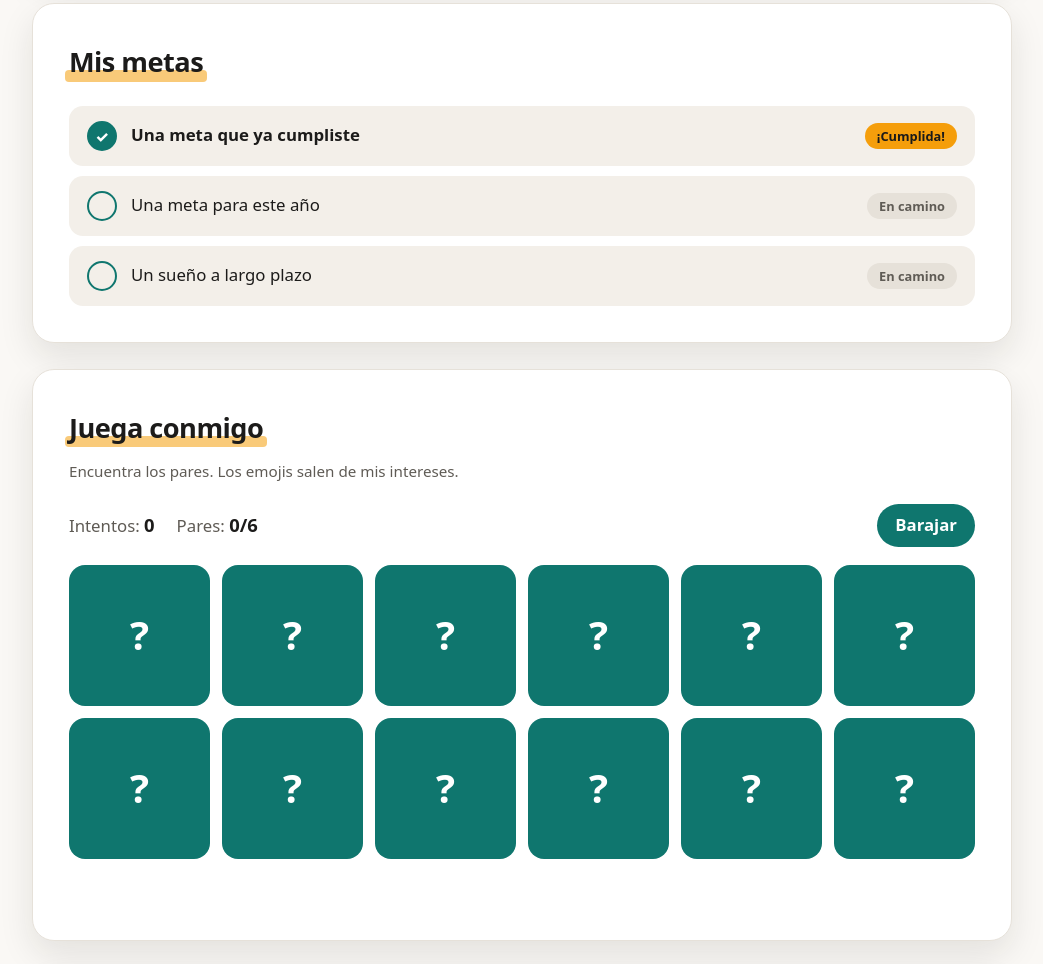
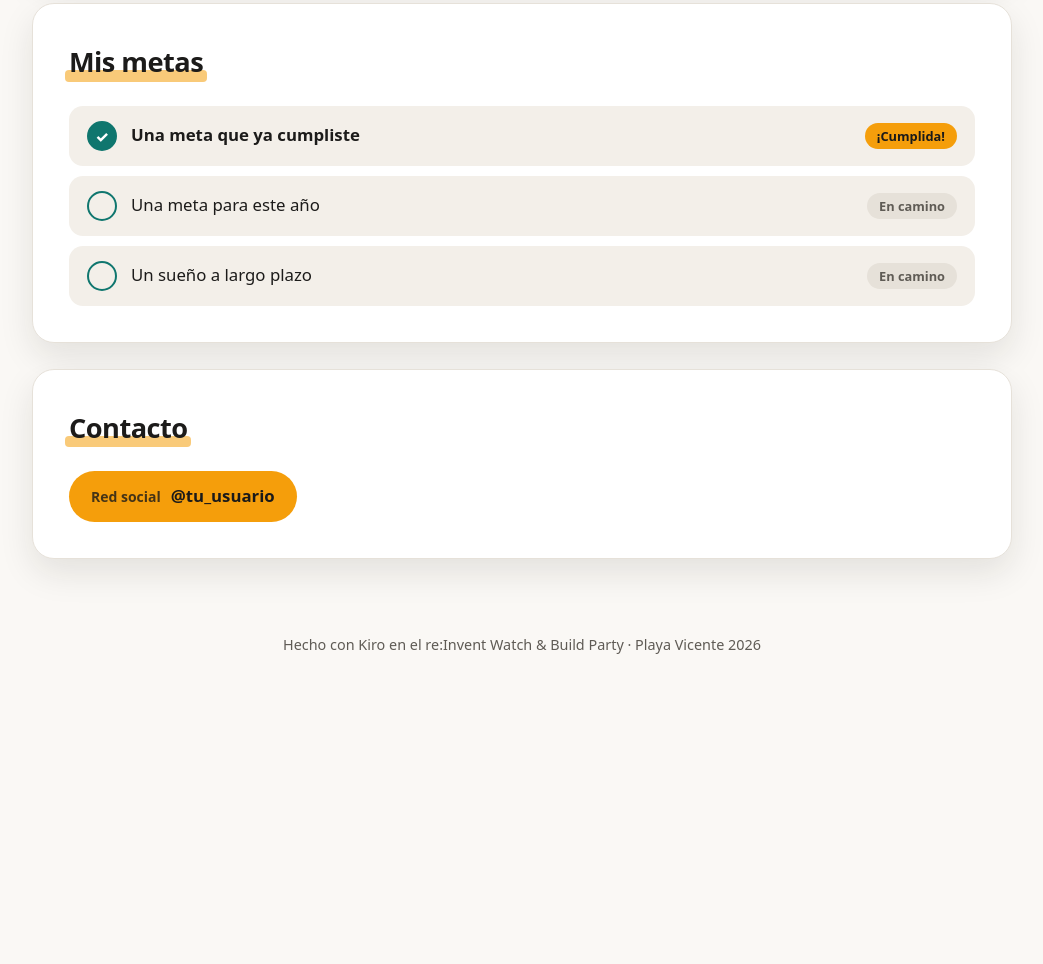
Before and after one commit to aws-sbg-unistmo/portafolio-kiro, a plain HTML site: page index.html in a window 1280 px wide. Shown: the part 1805-2769 px from the top of the page, without its empty margins (118-1161 px from the left). After the commit the page ends 2571 px from the top, so only its background shows below. Drawn offline with Linux system fonts and the light colour scheme.

Commit message:
Quitar el juego de memoria
El juego pasa a ser un reto del nivel 3. Quedan 13 misiones base
y 6 avanzadas.

Co-Authored-By: Claude Fable 5.2 <noreply@anthropic.com>

```diff
--- a/app.js
+++ b/app.js
@@ -33,7 +33,7 @@
 
   const sinAnimaciones = window.matchMedia("(prefers-reduced-motion: reduce)").matches;
 
-  // Memoria del navegador (para recordar el tema y tu mejor puntaje).
+  // Memoria del navegador (para recordar el tema que elegiste).
   const almacen = {
     leer(clave) {
       try {
@@ -112,7 +112,7 @@
     setTimeout(() => capa.remove(), 4000);
   }
 
-  // Lo que comparten juego.js y misiones.js
+  // Lo que comparten app.js, misiones.js y los archivos que agregues
   window.Portafolio = { datos, crear, lista, almacen, confeti };
 
   // ============================================================
--- a/datos.js
+++ b/datos.js
@@ -41,7 +41,7 @@ window.PORTAFOLIO = {
 
   // ---------- Mis intereses ----------
   // Puedes agregar o quitar tarjetas. Al tocar una tarjeta se voltea
-  // y muestra el «dato» curioso. Sus emojis también salen en el juego.
+  // y muestra el «dato» curioso. Sus emojis también flotan en la portada.
   intereses: [
     {
       emoji: "🎵",
--- a/estilos.css
+++ b/estilos.css
@@ -678,86 +678,6 @@ main {
   }
 }
 
-/* ---------- Juego de memoria ---------- */
-.marcador {
-  display: flex;
-  flex-wrap: wrap;
-  align-items: center;
-  gap: 8px 22px;
-  margin-bottom: 18px;
-  color: var(--texto-suave);
-}
-.marcador strong {
-  color: var(--texto);
-  font-size: 1.15rem;
-}
-.marcador .boton {
-  margin-left: auto;
-}
-.tablero {
-  display: grid;
-  grid-template-columns: repeat(6, 1fr);
-  gap: 12px;
-}
-.carta {
-  aspect-ratio: 1;
-  padding: 0;
-  border: 0;
-  border-radius: 16px;
-  background: none;
-  perspective: 600px;
-}
-.carta-giro {
-  position: relative;
-  display: block;
-  width: 100%;
-  height: 100%;
-  transform-style: preserve-3d;
-  transition: transform 0.45s cubic-bezier(0.3, 1.3, 0.5, 1);
-}
-.carta.arriba .carta-giro {
-  transform: rotateY(180deg);
-}
-.carta-cara {
-  position: absolute;
-  inset: 0;
-  display: grid;
-  place-items: center;
-  border-radius: 16px;
-  font-size: clamp(1.5rem, 4.5vw, 2.5rem);
-  backface-visibility: hidden;
-  -webkit-backface-visibility: hidden;
-}
-.carta-dorso {
-  font-weight: 800;
-  background: var(--color-principal);
-  color: var(--texto-sobre-principal);
-}
-.carta:hover .carta-dorso {
-  filter: brightness(1.12);
-}
-.carta-emoji {
-  transform: rotateY(180deg);
-  border: 2px solid var(--borde);
-  background: var(--superficie-2);
-}
-.carta.encontrada .carta-emoji {
-  border-color: var(--color-secundario);
-  animation: brincar 0.5s ease;
-}
-@keyframes brincar {
-  40% {
-    transform: rotateY(180deg) scale(1.15);
-  }
-}
-.juego-mensaje {
-  min-height: 1.6em;
-  margin-top: 16px;
-  font-size: 1.15rem;
-  font-weight: 800;
-  text-align: center;
-}
-
 /* ---------- Contacto ---------- */
 .contacto {
   list-style: none;
@@ -996,10 +916,6 @@ main {
     grid-template-columns: 1fr;
     gap: 20px;
   }
-  .tablero {
-    grid-template-columns: repeat(4, 1fr);
-    gap: 8px;
-  }
   .meta .estado {
     display: none;
   }
--- a/index.html
+++ b/index.html
@@ -31,7 +31,6 @@
         <a href="#aprendiendo">Aprendiendo</a>
         <a href="#proyectos">Proyectos</a>
         <a href="#metas">Metas</a>
-        <a href="#juego">Juego</a>
         <a href="#contacto">Contacto</a>
         <button type="button" id="boton-tema" class="boton-tema" aria-label="Cambiar a modo oscuro">🌙</button>
       </nav>
@@ -87,20 +86,6 @@
         <ul id="lista-metas" class="metas"></ul>
       </section>
 
-      <!-- JUEGO -->
-      <section id="juego" class="seccion">
-        <h2>Juega conmigo</h2>
-        <p class="pista">Encuentra los pares. Los emojis salen de mis intereses.</p>
-        <div class="marcador">
-          <span>Intentos: <strong id="juego-intentos">0</strong></span>
-          <span>Pares: <strong id="juego-pares">0</strong></span>
-          <span id="juego-mejor"></span>
-          <button type="button" id="juego-reiniciar" class="boton">Barajar</button>
-        </div>
-        <div id="tablero-juego" class="tablero"></div>
-        <p id="juego-mensaje" class="juego-mensaje" role="status"></p>
-      </section>
-
       <!-- CONTACTO -->
       <section id="contacto" class="seccion">
         <h2>Contacto</h2>
@@ -129,7 +114,6 @@
     <!-- Primero tus datos, después el código que los dibuja -->
     <script src="datos.js"></script>
     <script src="app.js"></script>
-    <script src="juego.js"></script>
     <script src="misiones.js"></script>
   </body>
 </html>
--- a/juego.js
+++ /dev/null
@@ -1,134 +0,0 @@
-/*
-  JUEGO.JS
-  Juego de memoria: 6 pares de cartas con los emojis de tus intereses.
-*/
-
-(function () {
-  "use strict";
-
-  const P = window.Portafolio;
-  const tablero = document.getElementById("tablero-juego");
-  if (!P || !tablero) return;
-
-  const PARES = 6;
-  // Si tus intereses no alcanzan para 6 pares, se completan con estos.
-  const RESERVA = ["🚀", "☁️", "💡", "🎨", "📚", "🌮", "🐆", "🎧"];
-
-  const elIntentos = document.getElementById("juego-intentos");
-  const elPares = document.getElementById("juego-pares");
-  const elMejor = document.getElementById("juego-mejor");
-  const elMensaje = document.getElementById("juego-mensaje");
-
-  let primera = null; // la primera carta volteada del turno
-  let bloqueado = false; // mientras se comparan dos cartas
-  let intentos = 0;
-  let encontrados = 0;
-
-  function emojisDelJuego() {
-    const propios = P.lista(P.datos.intereses).map((interes) => interes && interes.emoji);
-    const unicos = [];
-    propios.concat([P.datos.avatar], RESERVA).forEach((emoji) => {
-      const valido = typeof emoji === "string" && emoji.trim() !== "";
-      if (valido && !unicos.includes(emoji) && unicos.length < PARES) unicos.push(emoji);
-    });
-    return unicos;
-  }
-
-  function barajar(cartas) {
-    for (let i = cartas.length - 1; i > 0; i--) {
-      const j = Math.floor(Math.random() * (i + 1));
-      [cartas[i], cartas[j]] = [cartas[j], cartas[i]];
-    }
-    return cartas;
-  }
-
-  function mostrarMejor() {
-    const mejor = Number(P.almacen.leer("portafolio-mejor"));
-    elMejor.textContent = mejor > 0 ? "Récord: " + mejor + " intentos" : "";
-  }
-
-  function actualizarMarcador() {
-    elIntentos.textContent = intentos;
-    elPares.textContent = encontrados + "/" + PARES;
-  }
-
-  function ganar() {
-    const anterior = Number(P.almacen.leer("portafolio-mejor"));
-    const esRecord = !anterior || intentos < anterior;
-    if (esRecord) P.almacen.guardar("portafolio-mejor", String(intentos));
-    P.almacen.guardar("portafolio-gano", "1");
-    elMensaje.textContent =
-      "¡Ganaste en " + intentos + " intentos!" + (esRecord ? " Nuevo récord 🏆" : "");
-    mostrarMejor();
-    P.confeti(120);
-    document.dispatchEvent(new Event("portafolio:cambio"));
-  }
-
-  function voltear(carta) {
-    if (bloqueado || carta === primera || carta.classList.contains("arriba")) return;
-    carta.classList.add("arriba");
-    carta.setAttribute("aria-label", "Carta: " + carta.dataset.emoji);
-
-    if (!primera) {
-      primera = carta;
-      return;
-    }
-
-    intentos++;
-    const segunda = carta;
-
-    if (primera.dataset.emoji === segunda.dataset.emoji) {
-      primera.classList.add("encontrada");
-      segunda.classList.add("encontrada");
-      primera.disabled = segunda.disabled = true;
-      primera = null;
-      encontrados++;
-      actualizarMarcador();
-      if (encontrados === PARES) ganar();
-    } else {
-      bloqueado = true;
-      actualizarMarcador();
-      const anterior = primera;
-      setTimeout(() => {
-        [anterior, segunda].forEach((c) => {
-          c.classList.remove("arriba");
-          c.setAttribute("aria-label", "Carta boca abajo");
-        });
-        primera = null;
-        bloqueado = false;
-      }, 850);
-    }
-  }
-
-  function nuevoJuego() {
-    primera = null;
-    bloqueado = false;
-    intentos = 0;
-    encontrados = 0;
-    elMensaje.textContent = "";
-    tablero.textContent = "";
-
-    const emojis = emojisDelJuego();
-    barajar(emojis.concat(emojis)).forEach((emoji) => {
-      const carta = P.crear("button", "carta");
-      carta.type = "button";
-      carta.dataset.emoji = emoji;
-      carta.setAttribute("aria-label", "Carta boca abajo");
-
-      const giro = P.crear("span", "carta-giro");
-      giro.append(
-        P.crear("span", "carta-cara carta-dorso", "?"),
-        P.crear("span", "carta-cara carta-emoji", emoji)
-      );
-      carta.append(giro);
-      carta.addEventListener("click", () => voltear(carta));
-      tablero.append(carta);
-    });
-
-    actualizarMarcador();
-    mostrarMejor();
-  }
-
-  document.getElementById("juego-reiniciar").addEventListener("click", nuevoJuego);
-  nuevoJuego();
-})();
--- a/misiones.js
+++ b/misiones.js
@@ -107,17 +107,12 @@
       ayuda: "Toca la 🌙 de la portada.",
       lista: () => P.almacen.leer("portafolio-probo-tema") === "1",
     },
-    {
-      titulo: "Gana el juego de memoria",
-      ayuda: "Encuentra los 6 pares en «Juega conmigo».",
-      lista: () => P.almacen.leer("portafolio-gano") === "1",
-    },
   ];
 
   // Misiones avanzadas: para quien ya programa o tiene proyectos en GitHub.
   // Las tres últimas piden construir algo nuevo, no solo llenar datos.
-  const SECCIONES_BASE = 7; // las secciones que trae el portafolio
-  const ARCHIVOS_BASE = ["datos.js", "app.js", "juego.js", "misiones.js"];
+  const SECCIONES_BASE = 6; // las secciones que trae el portafolio
+  const ARCHIVOS_BASE = ["datos.js", "app.js", "misiones.js"];
 
   const AVANZADAS = [
     {
@@ -159,15 +154,15 @@
   const NIVELES = [
     { desde: 0, nombre: "🌱 Principiante" },
     { desde: 4, nombre: "🧭 Explorador" },
-    { desde: 8, nombre: "🔧 Constructor" },
-    { desde: 12, nombre: "⚡ Casi Builder" },
+    { desde: 7, nombre: "🔧 Constructor" },
+    { desde: 10, nombre: "⚡ Casi Builder" },
     { desde: MISIONES.length, nombre: "🏆 Builder" },
   ];
 
   const boton = document.getElementById("boton-misiones");
   const panel = document.getElementById("panel-misiones");
   const elLista = document.getElementById("lista-misiones");
-  let celebrado = 0; // 0 = nada, 1 = las 14 misiones, 2 = también las avanzadas
+  let celebrado = 0; // 0 = nada, 1 = todas las misiones base, 2 = también las avanzadas
 
   function revisar(misiones) {
     return misiones.map((mision) => {
@@ -217,7 +212,7 @@
     dibujarGrupo("Misiones · " + hechas + " de " + total, MISIONES, estados);
     dibujarGrupo("⭐ Avanzadas · " + extra + " de " + totalExtra, AVANZADAS, estadosAvanzadas);
 
-    // Confeti al completar las 14 y otra vez al completar todo.
+    // Confeti al completar las misiones base y otra vez al completar todo.
     const logro = todo ? 2 : hechas === total ? 1 : 0;
     if (logro > celebrado && !panel.hidden) {
       celebrado = logro;
@@ -237,7 +232,7 @@
   document.addEventListener("keydown", (evento) => {
     if (evento.key === "Escape" && !panel.hidden) abrir(false);
   });
-  // El juego y el botón de tema avisan cuando algo cambia.
+  // El botón de tema avisa cuando algo cambia.
   document.addEventListener("portafolio:cambio", dibujar);
 
   dibujar();
```
Also changed, not shown: 3 other files.
